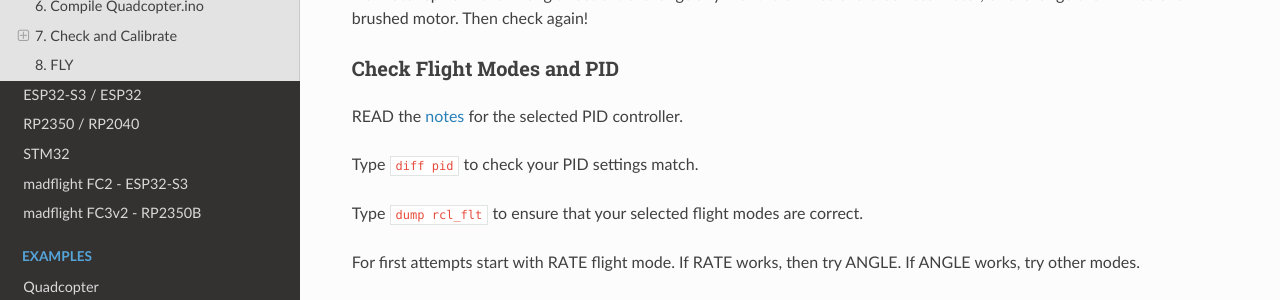
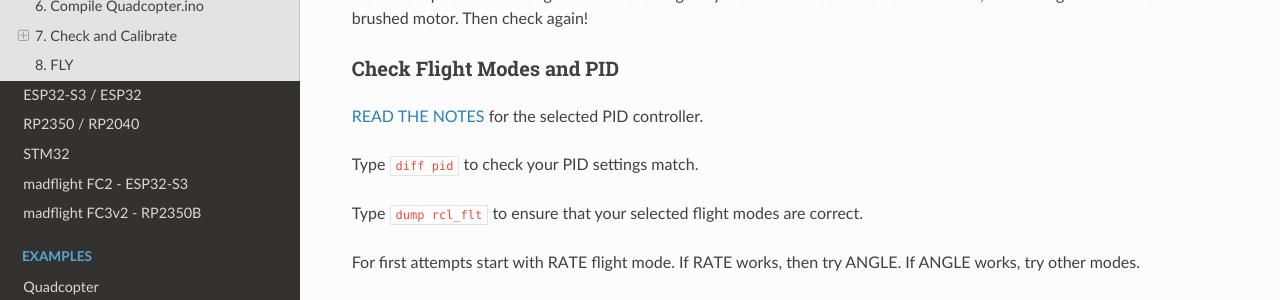
Before and after one commit to qqqlab/madflight-docs, an MkDocs documentation site: the page built from docs/Getting-Started.md, in a window 1280 px wide and 900 px high, scrolled down 7749 px. Shown: the part 188-488 px from the top of the window. Built offline with MkDocs 1.6.1, drawn with Linux system fonts in a browser that asks for light colours; nearby versions of some CDN libraries.

```diff
--- a/docs/Getting-Started.md
+++ b/docs/Getting-Started.md
@@ -322,7 +322,7 @@ If a motor spins in the wrong direction: exchange any 2 of the 3 wires of a brus
 
 ### Check Flight Modes and PID
 
-READ the [notes](Parameters.md#pid) for the selected PID controller.
+[READ THE NOTES](Parameters.md#pid) for the selected PID controller.
 
 Type `diff pid` to check your PID settings match.
 
```
